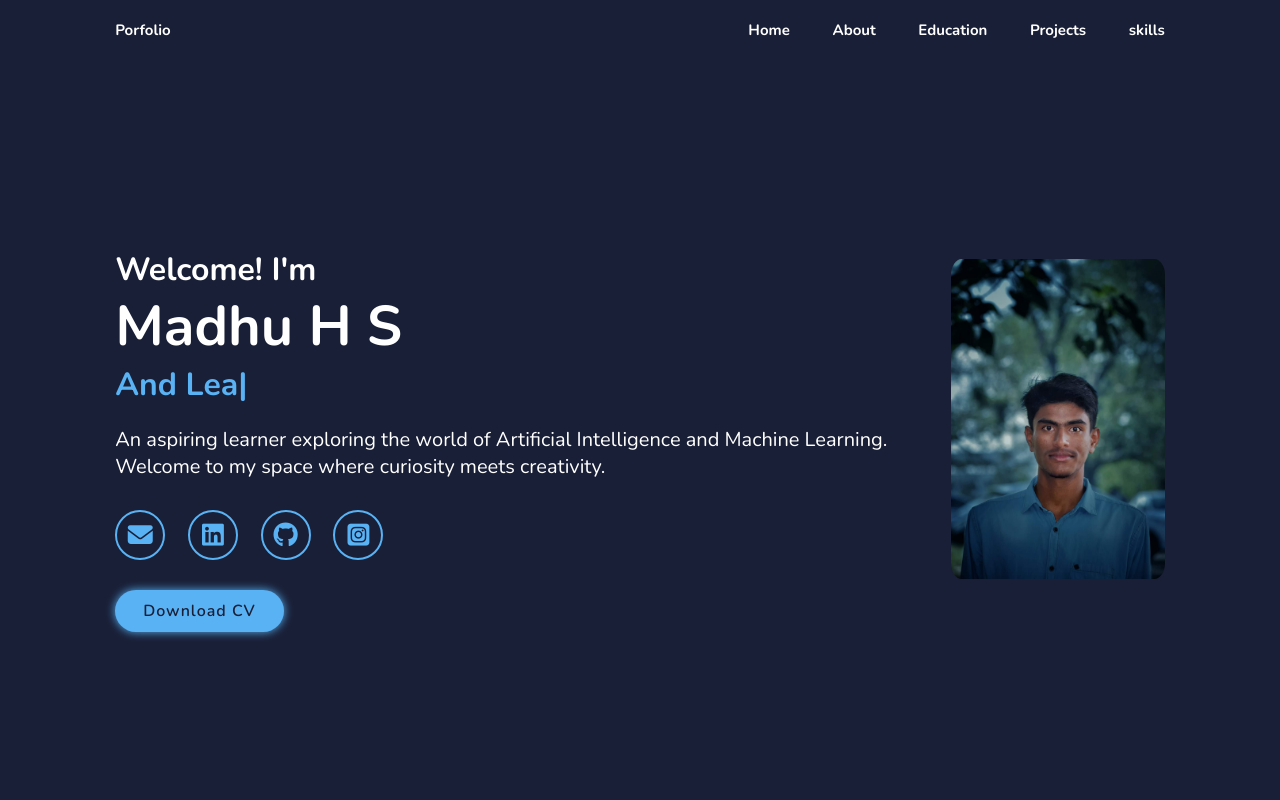
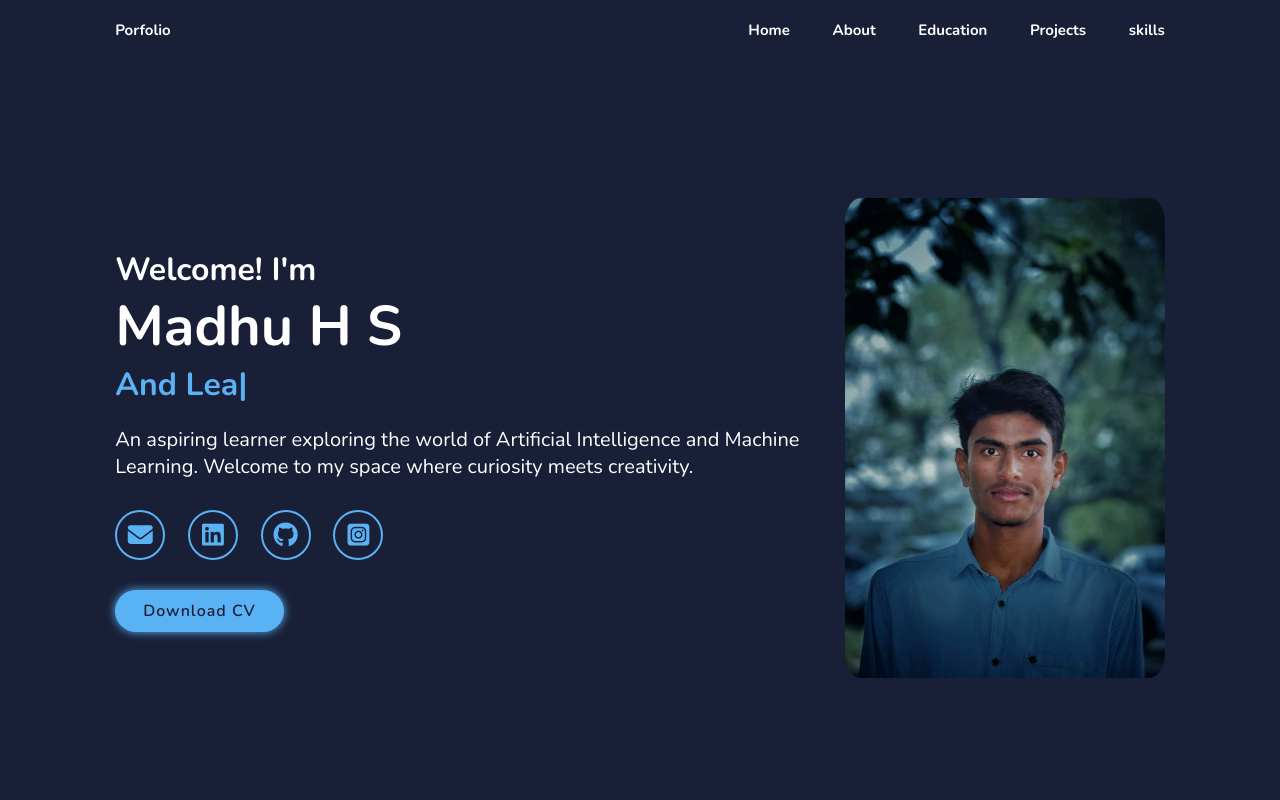
Before and after one commit to Madhu-2101/Portfolio.github.io, a plain HTML site: page index.html in a window 1280 px wide. Shown: the top 800 px of the page. Drawn offline with nearby package versions, Linux system fonts and the light colour scheme.

Commit message:
Update style.css

```diff
--- a/style.css
+++ b/style.css
@@ -96,9 +96,14 @@ span{
     line-height: 1.3em;
 }
 
-.home-img img{
+/* .home-img img{
     height: 25vw;
     animation: floatImage 4s ease-in-out infinite;
+    border-radius: 5%;
+} */
+
+.home-img img{
+    width: 25vw;
     border-radius: 5%;
 }
 
```
